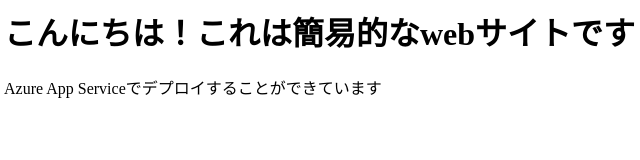
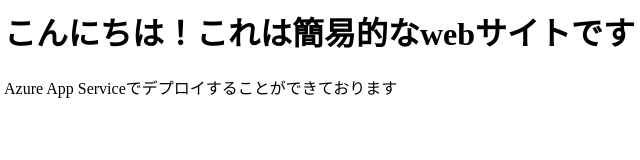
Before and after one commit to kosei1025/hello-world, a plain HTML site: page index.html in a window 1280 px wide. Shown: the full height of the page, 4-644 px from the left. Drawn offline with Linux system fonts and the light colour scheme.

Commit message:
Update index.html

```diff
--- a/index.html
+++ b/index.html
@@ -1,2 +1,2 @@
 <h1>こんにちは！これは簡易的なwebサイトです</h1>
-<p>Azure App Serviceでデプロイすることができています</p>
+<p>Azure App Serviceでデプロイすることができております</p>
```
